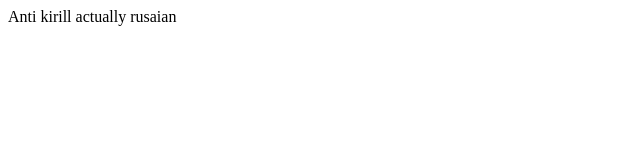
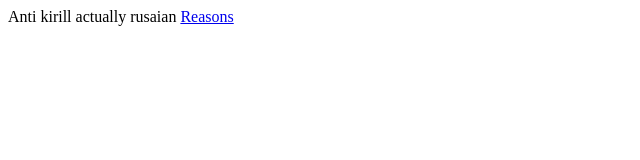
Before and after one commit to antikirillofficial/Anti-kirill-is-rusaian, a plain HTML site: page index.html in a window 1280 px wide. Shown: the full height of the page, 0-640 px from the left. Drawn offline with Linux system fonts and the light colour scheme.

Commit message:
Update index.html

```diff
--- a/index.html
+++ b/index.html
@@ -7,5 +7,6 @@
 </head>
 <body>
     <head>Anti kirill actually rusaian</head>
+    <a href="page1.html">Reasons</a>
 </body>
 </html>
```
